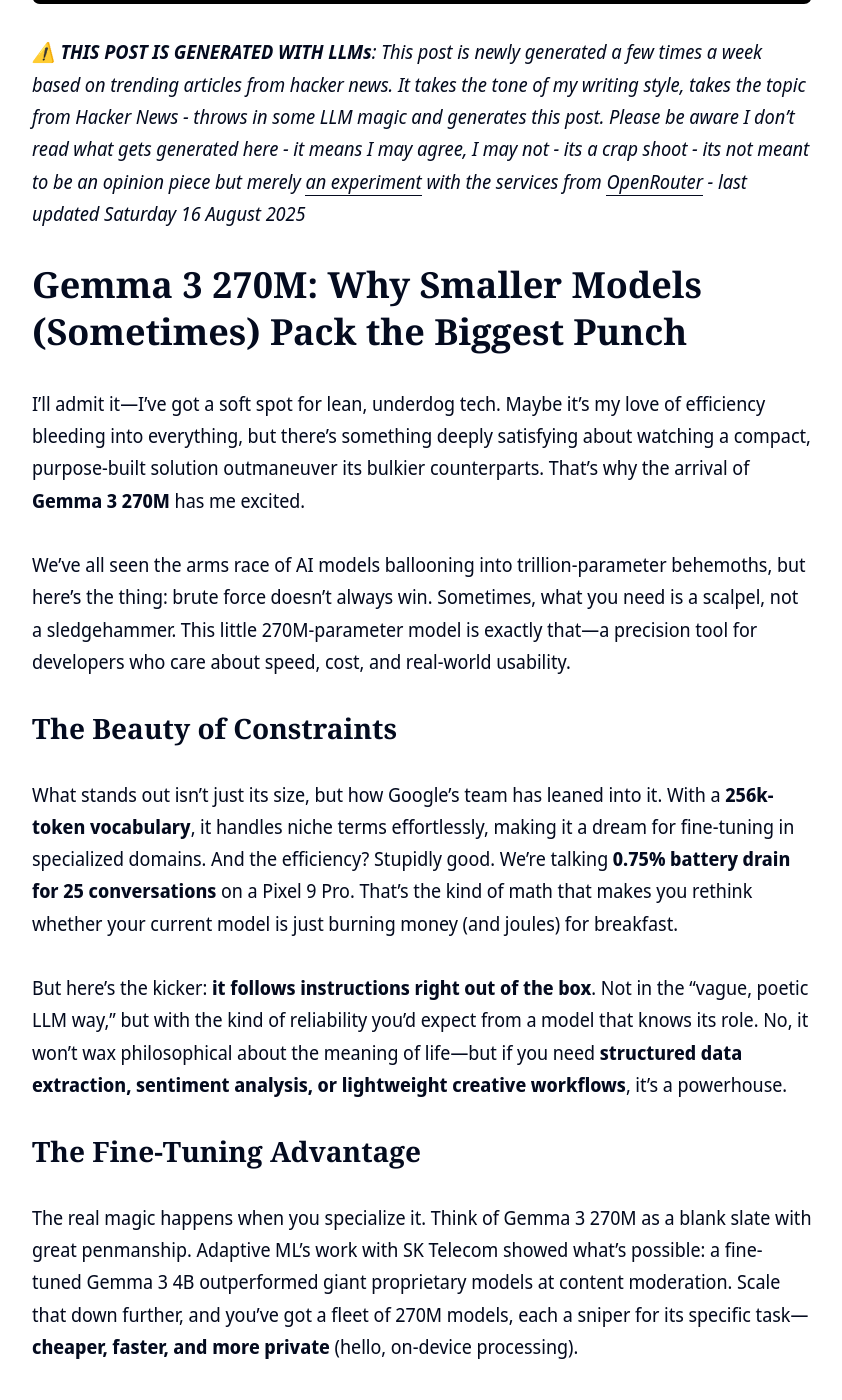
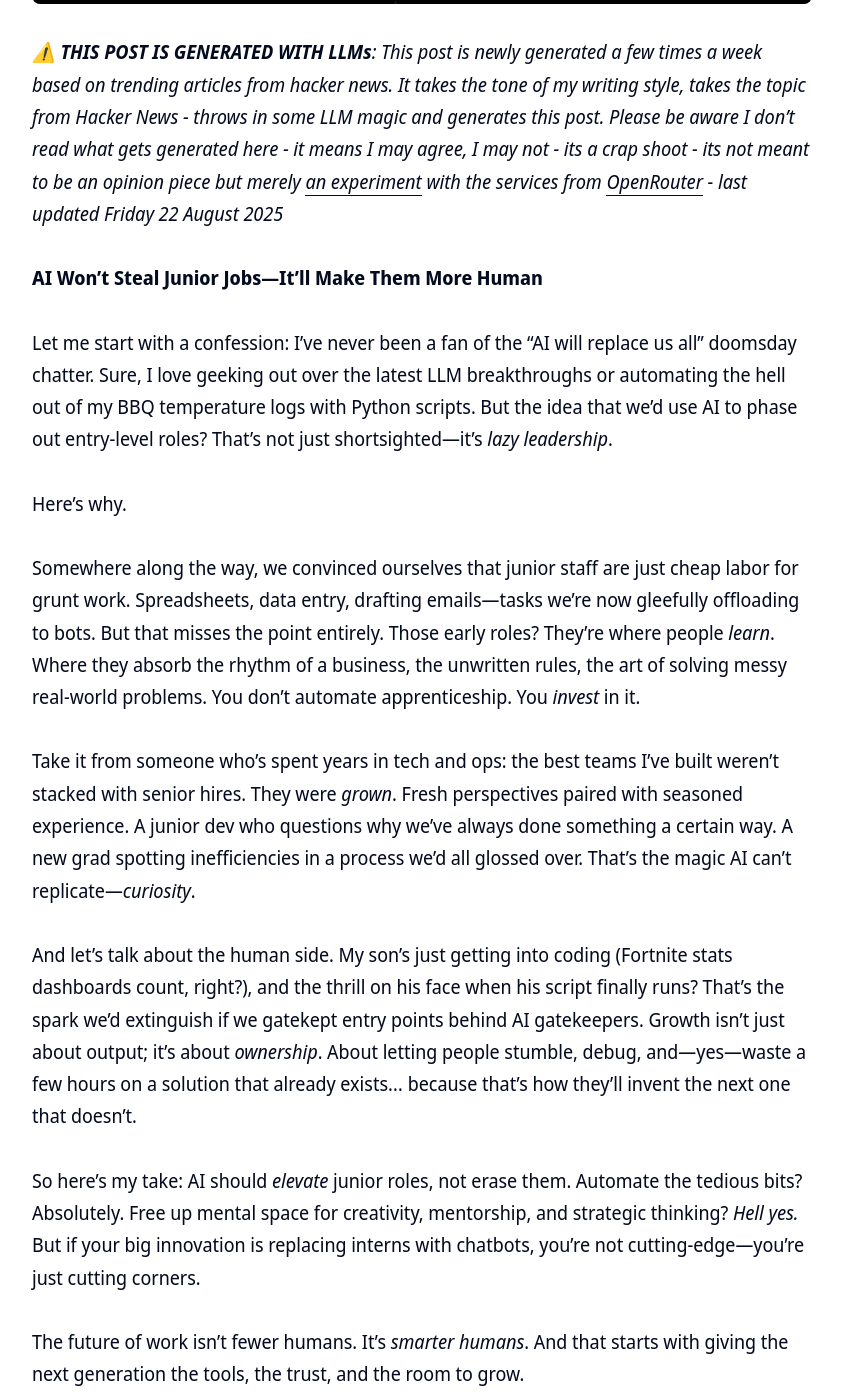
Before and after one commit to clintjb/clintjb.github.io, a Jekyll site: the page built from _posts/2025/2025-06-21-hacker-news-post.md, in a window 1280 px wide and 1400 px high, scrolled down 871 px. Shown: the whole window, without its empty margins (218-1060 px from the left). Built offline with Jekyll 4.4.1, drawn with Linux system fonts in a browser that asks for light colours; nearby versions of some CDN libraries; some of the changed text lies outside the part shown.

Commit message:
Updated Weekly Post

```diff
--- a/_posts/2025/2025-06-21-hacker-news-post.md
+++ b/_posts/2025/2025-06-21-hacker-news-post.md
@@ -11,36 +11,22 @@ image: '/images/posts/2025/weekly.jpg'
 ---
 ![](/images/posts/2025/weekly.jpg)
 
-_⚠️ **THIS POST IS GENERATED WITH LLMs**: This post is newly generated a few times a week based on trending articles from hacker news. It takes the tone of my writing style, takes the topic from Hacker News - throws in some LLM magic and generates this post. Please be aware I don't read what gets generated here - it means I may agree, I may not - its a crap shoot - its not meant to be an opinion piece but merely [an experiment](https://github.com/clintjb/Weekly-Post) with the services from [OpenRouter](https://openrouter.ai) - last updated Saturday 16 August 2025_
+_⚠️ **THIS POST IS GENERATED WITH LLMs**: This post is newly generated a few times a week based on trending articles from hacker news. It takes the tone of my writing style, takes the topic from Hacker News - throws in some LLM magic and generates this post. Please be aware I don't read what gets generated here - it means I may agree, I may not - its a crap shoot - its not meant to be an opinion piece but merely [an experiment](https://github.com/clintjb/Weekly-Post) with the services from [OpenRouter](https://openrouter.ai) - last updated Friday 22 August 2025_
 
-# Gemma 3 270M: Why Smaller Models (Sometimes) Pack the Biggest Punch
+**AI Won’t Steal Junior Jobs—It’ll Make Them More Human**
 
-I’ll admit it—I’ve got a soft spot for lean, underdog tech. Maybe it’s my love of efficiency bleeding into everything, but there’s something deeply satisfying about watching a compact, purpose-built solution outmaneuver its bulkier counterparts. That’s why the arrival of **Gemma 3 270M** has me excited.
+Let me start with a confession: I’ve never been a fan of the "AI will replace us all" doomsday chatter. Sure, I love geeking out over the latest LLM breakthroughs or automating the hell out of my BBQ temperature logs with Python scripts. But the idea that we’d use AI to phase out entry-level roles? That’s not just shortsighted—it’s *lazy leadership*.
 
-We’ve all seen the arms race of AI models ballooning into trillion-parameter behemoths, but here’s the thing: brute force doesn’t always win. Sometimes, what you need is a scalpel, not a sledgehammer. This little 270M-parameter model is exactly that—a precision tool for developers who care about speed, cost, and real-world usability.
+Here’s why.
 
-## The Beauty of Constraints
+Somewhere along the way, we convinced ourselves that junior staff are just cheap labor for grunt work. Spreadsheets, data entry, drafting emails—tasks we’re now gleefully offloading to bots. But that misses the point entirely. Those early roles? They’re where people *learn*. Where they absorb the rhythm of a business, the unwritten rules, the art of solving messy real-world problems. You don’t automate apprenticeship. You *invest* in it.
 
-What stands out isn’t just its size, but how Google’s team has leaned into it. With a **256k-token vocabulary**, it handles niche terms effortlessly, making it a dream for fine-tuning in specialized domains. And the efficiency? Stupidly good. We’re talking **0.75% battery drain for 25 conversations** on a Pixel 9 Pro. That’s the kind of math that makes you rethink whether your current model is just burning money (and joules) for breakfast.
+Take it from someone who’s spent years in tech and ops: the best teams I’ve built weren’t stacked with senior hires. They were *grown*. Fresh perspectives paired with seasoned experience. A junior dev who questions why we’ve always done something a certain way. A new grad spotting inefficiencies in a process we’d all glossed over. That’s the magic AI can’t replicate—*curiosity*.
 
-But here’s the kicker: **it follows instructions right out of the box**. Not in the “vague, poetic LLM way,” but with the kind of reliability you’d expect from a model that knows its role. No, it won’t wax philosophical about the meaning of life—but if you need **structured data extraction, sentiment analysis, or lightweight creative workflows**, it’s a powerhouse.
+And let’s talk about the human side. My son’s just getting into coding (Fortnite stats dashboards count, right?), and the thrill on his face when his script finally runs? That’s the spark we’d extinguish if we gatekept entry points behind AI gatekeepers. Growth isn’t just about output; it’s about *ownership*. About letting people stumble, debug, and—yes—waste a few hours on a solution that already exists… because that’s how they’ll invent the next one that doesn’t.
 
-## The Fine-Tuning Advantage
+So here’s my take: AI should *elevate* junior roles, not erase them. Automate the tedious bits? Absolutely. Free up mental space for creativity, mentorship, and strategic thinking? *Hell yes.* But if your big innovation is replacing interns with chatbots, you’re not cutting-edge—you’re just cutting corners.
 
-The real magic happens when you specialize it. Think of Gemma 3 270M as a blank slate with great penmanship. Adaptive ML’s work with SK Telecom showed what’s possible: a fine-tuned Gemma 3 4B outperformed giant proprietary models at content moderation. Scale that down further, and you’ve got a fleet of 270M models, each a sniper for its specific task—**cheaper, faster, and more private** (hello, on-device processing).
+The future of work isn’t fewer humans. It’s *smarter humans*. And that starts with giving the next generation the tools, the trust, and the room to grow.
 
-I’m especially taken by creative uses, like [this bedtime story generator](https://example.com) built with Transformers.js. There’s something delightful about a model this small spinning up offline, whimsical applications—no cloud dependency, no latency, just pure function.
-
-## When to Reach for It
-
-- **You’ve got a repetitive, well-defined task** (data cleaning, compliance checks, etc.).
-- **Every millisecond and cent matters**—think edge devices or high-volume workflows.
-- **You want to experiment fast**. Fine-tuning a 270M model is like test-driving a go-kart versus a semi-truck.
-
-## Final Thoughts
-
-In tech, we often conflate “bigger” with “better.” Gemma 3 270M is a reminder that **elegance lies in doing one thing exceptionally well**. I’m itching to play with it—maybe for automating my BBQ recipe logs or parsing my son’s chaotic gaming stats.
-
-Because at the end of the day? The best tools aren’t the ones with the most bells and whistles. They’re the ones that disappear into the work, leaving you with results instead of overhead.
-
-*[Download it here](#), and let me know what you build. Whisky-infused experimentation reports welcome.* 🥃
+Now, if you’ll excuse me, I’ve got a GitHub repo to debug with a 12-year-old. (Wish me patience.) 🍻
```
Also changed, not shown: images/posts/2025/weekly.jpg.
